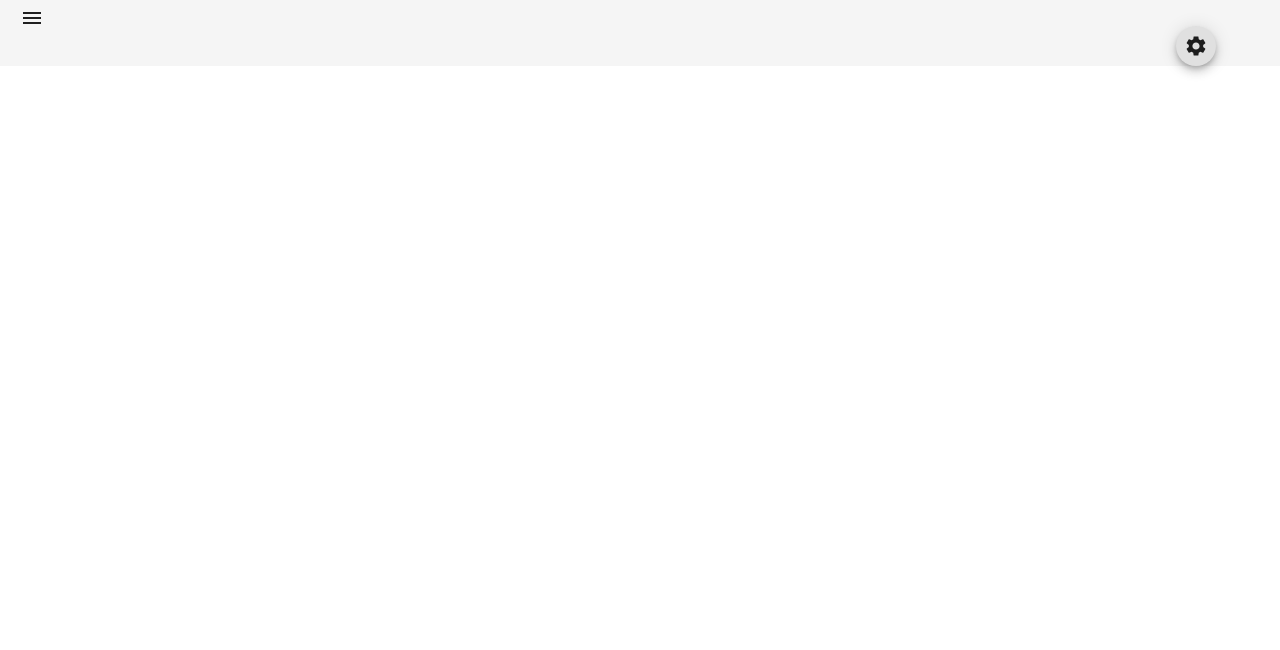
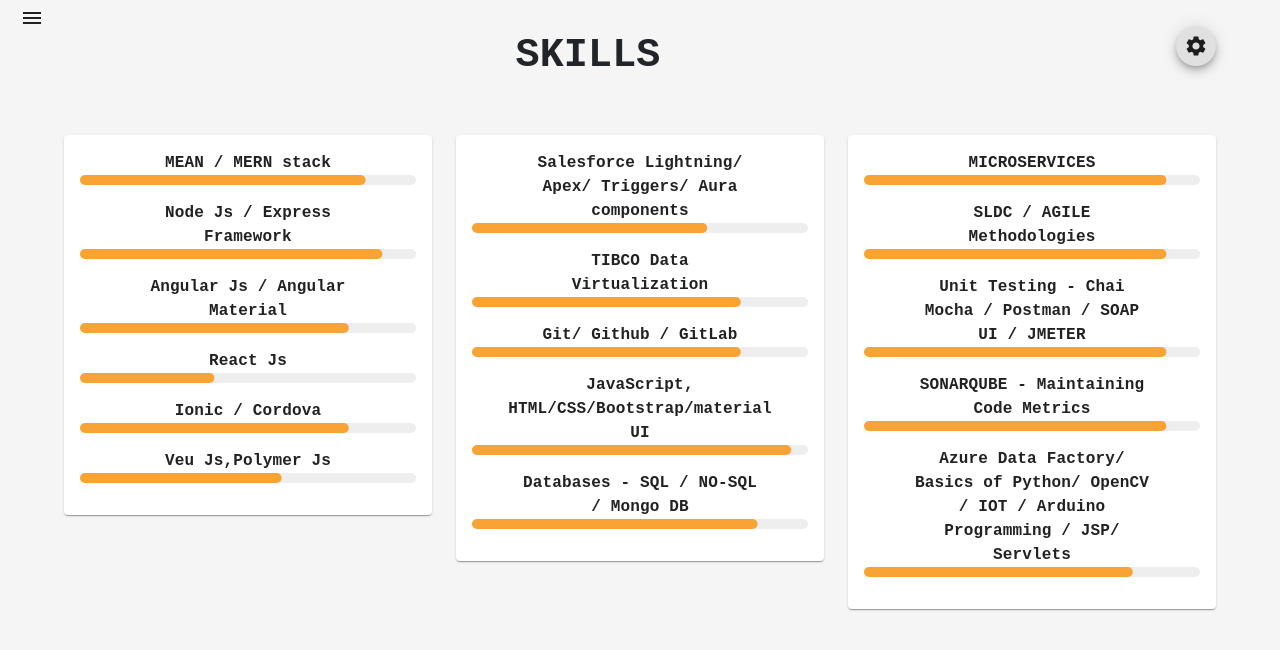
Before and after one commit to SubhasisChakrabortykiit/chaksta, a React (Create React App) app: page /Skills in a window 1280 px wide. Shown: the top 650 px of the page. Built offline with nearby package versions, Linux system fonts and the light colour scheme.

Commit message:
added skills and css fixes

```diff
--- a/src/globals/bengaliConstant.js
+++ b/src/globals/bengaliConstant.js
@@ -12,7 +12,7 @@
     JOB_PROFILE:'MEAN / MERN বিকাশকারী, ডেটা ইঞ্জিনিয়ার',
     JOB_COMPANIES: 'পিডব্লিউসি ইন্ডিয়া, প্রাক্তন এল অ্যান্ড টি প্রযুক্তি পরিষেবা',
     UNIVERSITY_AND_HIGHEST_QUALIFCATION: 'বিটেক সিএসই, কেআইআইটি বিশ্ববিদ্যালয়',
-    CONTACT_INFORMATION: 'www.chaksta.com, মোবি: +91 7777777777'
+    CONTACT_INFORMATION: 'www.chaksta.com'
 }
 
 export default benConstants;
--- a/src/globals/englishConstant.js
+++ b/src/globals/englishConstant.js
@@ -5,16 +5,21 @@
     NAVIGATION_ITEMS: [
         { 'title': 'Card', 'logo_path': 'sss', 'path' : '/', 'component' : 'Home' },
         { 'title': 'Work Experience', 'logo_path': 'sss', 'path': '/WorkExp', 'component':'WorkExp' },
-        { 'title': 'Technical Skills', 'logo_path': 'sss', 'path': '/' },
+        { 'title': 'Skills', 'logo_path': 'sss', 'path': '/Skills', 'component':'Skills' },
         { 'title': 'Certificates', 'logo_path': 'sss', 'path': '/'  },
         { 'title': 'Interests', 'logo_path': 'sss', 'path': '/'  },
         { 'title': 'Quotes', 'logo_path': 'sss', 'path': '/'  },
         { 'title': 'Contact', 'logo_path': 'sss', 'path': '/'  }
     ],
+    PAGE_TITLES: {
+            PAGE_1: '',
+            PAGE_2: 'Work Experience',
+            PAGE_3: 'SKILLS'
+        },
     JOB_PROFILE: 'MEAN/MERN Developer, Data Engineer',
     JOB_COMPANIES: 'PwC India, Ex L&T Technology Services',
     UNIVERSITY_AND_HIGHEST_QUALIFCATION: 'B.Tech CSE, KIIT University',
-    CONTACT_INFORMATION: 'www.chaksta.com, Mob: +91 7777777777',
+    CONTACT_INFORMATION: 'www.chaksta.com',
     WORK_EXPERIENCE: [
         {
             company: 'pwc',
@@ -33,7 +38,79 @@
             location: 'Mysore, IN'
         }
     ],
-    WORK_EXPIRIENCE_PHRASE: 'of experience as a MEAN/MERN Stack developer and Data engineer in LTTS and PwC with expertise in Angular 2+, NodeJs,Salesforce Lightning, TIBCO data virtulization, ADF projects with quality code measures and following AGILE methodology'
+    WORK_EXPIRIENCE_PHRASE: 'of experience as a MEAN/MERN Stack developer and Data engineer in LTTS and PwC with expertise in Angular 2+, NodeJs,Salesforce Lightning, TIBCO data virtulization, ADF projects with quality code measures and following AGILE methodology',
+    SKILLS : {
+        SKILL_SET_1 : [ // RATE OUT OF 100
+            {
+                SKILL: 'MEAN / MERN stack',
+                RATE: '85'
+            },
+            {
+                SKILL: 'Node Js / Express Framework',
+                RATE: '90'
+            },
+            {
+                SKILL: 'Angular Js / Angular Material',
+                RATE: '80'
+            },
+            {
+                SKILL: 'React Js',
+                RATE: '40'
+            },
+            {
+                SKILL: 'Ionic / Cordova',
+                RATE: '80'
+            },
+            {
+                SKILL: 'Veu Js,Polymer Js',
+                RATE: '60'
+            }
+        ],
+        SKILL_SET_2 : [ // RATE OUT OF 100
+            {
+                SKILL: 'Salesforce Lightning/ Apex/ Triggers/ Aura components',
+                RATE: '70'
+            },
+            {
+                SKILL: 'TIBCO Data Virtualization',
+                RATE: '80'
+            },
+            {
+                SKILL: 'Git/ Github / GitLab',
+                RATE: '80'
+            },
+            {
+                SKILL: 'JavaScript, HTML/CSS/Bootstrap/material UI',
+                RATE: '95'
+            },
+            {
+                SKILL: 'Databases - SQL / NO-SQL / Mongo DB',
+                RATE: '85'
+            }
+        ],
+        SKILL_SET_3 : [ // RATE OUT OF 100
+            {
+                SKILL: 'MICROSERVICES',
+                RATE: '90'
+            },
+            {
+                SKILL: 'SLDC / AGILE Methodologies',
+                RATE: '90'
+            },
+            {
+                SKILL: 'Unit Testing -  Chai Mocha / Postman / SOAP UI / JMETER',
+                RATE: '90'
+            },
+            {
+                SKILL: 'SONARQUBE -  Maintaining Code Metrics',
+                RATE: '90'
+            },
+            {
+                SKILL: 'Azure Data Factory/ Basics of Python/ OpenCV / IOT / Arduino Programming / JSP/ Servlets',
+                RATE: '80'
+            },
+        ]
+    }
 }
 
 export default enConstants;
--- a/src/index.css
+++ b/src/index.css
@@ -5,6 +5,7 @@
     sans-serif;
   -webkit-font-smoothing: antialiased;
   -moz-osx-font-smoothing: grayscale;
+  background-color: whitesmoke;
 }
 
 code {
--- a/src/pages/Dashboard/Dashboard.css
+++ b/src/pages/Dashboard/Dashboard.css
@@ -1,3 +1,6 @@
+:root {
+    --FONT-FAMILY: 'Ink Free','Copperplate Gothic Light','Courier New' , monospace;
+  }
 .container {
     margin: 0;
     padding: 0;
@@ -7,7 +10,7 @@
 
 .display-view {
     max-height: 100vh;
-    background-color: whitesmoke;
+    /* background-color: whitesmoke; */
     float: right;
     width: 100%;
 }
--- a/src/pages/Dashboard/Dashboard.js
+++ b/src/pages/Dashboard/Dashboard.js
@@ -5,6 +5,7 @@
 import TemporaryDrawer from '../Drawer/Drawer';
 import Home from '../Home/Home';
 import WorkExp from "../WorkExperience/WorkExp";
+import Skills from "../Skills/Skills";
 
 import { BrowserRouter as Router, Switch, Route } from 'react-router-dom';
 function Dashboard() {
@@ -20,9 +21,10 @@
                     {/* <Router> */}
                         <div className="App">
                             <Switch>
-                                <Route path="/" exact component={Home} />
-                                <Route path="/WorkExp" component={WorkExp} />
-                                <Route path="/TempDrawer" component={TemporaryDrawer} />
+                                <Route path="/" exact component={ Home } />
+                                <Route path="/WorkExp" component={ WorkExp } />
+                                <Route path="/TempDrawer" component={ TemporaryDrawer } />
+                                <Route path="/Skills" component={ Skills } />
                             </Switch>
                         </div>
                     {/* </Router> */}
--- a/src/pages/Home/Home.css
+++ b/src/pages/Home/Home.css
@@ -3,7 +3,7 @@
   display: block;
   position: relative;
   font-size: 5vh;
-  font-family: 'Courier New', Courier, monospace;
+  font-family: var(---FONT-FAMILY);
   padding-left:15%;
   line-height: 4mm;
   font-weight: bolder;
--- /dev/null
+++ b/src/pages/Skills/Skills.css
@@ -0,0 +1,30 @@
+.container {
+  margin: 0;
+  padding: 0;
+  max-width: inherit;
+  /* max-height: inherit; */
+}
+
+  .page-title span{
+    font-size: -webkit-xxx-large;
+    align-items: center;
+    display: flex;
+    justify-content: center;
+    font-family: var(--FONT-FAMILY);
+    font-weight: bold;
+    z-index: 1;
+    width: 60%;
+    margin-right: auto;
+    margin-left: auto;
+    margin-top: 2%;
+    margin-bottom: 2%;
+  }
+
+  .page-content {
+    margin-right: 5%;
+    margin-left: 5%;
+  }
+
+  .skill-items{
+    margin-bottom: 2vh;
+  }
--- /dev/null
+++ b/src/pages/Skills/Skills.js
@@ -0,0 +1,95 @@
+import React from 'react';
+import { makeStyles, withStyles } from '@material-ui/core/styles';
+import { Container, Row, Col } from "react-bootstrap";
+import './Skills.css';
+import enConstants from "../../globals/englishConstant";
+import Paper from '@material-ui/core/Paper';
+import Grid from '@material-ui/core/Grid';
+import Typography from '@material-ui/core/Typography';
+import LinearProgress from '@material-ui/core/LinearProgress';
+
+const useStyles = makeStyles((theme) => ({
+    root: {
+        flexGrow: 1,
+    },
+    paper: {
+        padding: theme.spacing(2),
+        textAlign: 'center',
+        // color: theme.palette.text.secondary,
+    },
+}));
+
+const BorderLinearProgress = withStyles((theme) => ({
+    root: {
+        height: 10,
+        borderRadius: 5,
+    },
+    colorPrimary: {
+        backgroundColor: theme.palette.grey[theme.palette.type === 'light' ? 200 : 700],
+    },
+    bar: {
+        borderRadius: 5,
+        backgroundColor: '#f8a333',
+    },
+}))(LinearProgress);
+
+let GLOBALS = enConstants;
+
+
+export default function Skills() {
+    const classes = useStyles();
+    let items_1 = GLOBALS.SKILLS.SKILL_SET_1;
+    let itemList_1 = [];
+    items_1.forEach((item, index) => {
+        itemList_1.push( <div className='skill-items'>
+            <Typography>
+                <span style={{ fontSize: '1em' }}>{ item.SKILL }</span>
+            </Typography>
+            <BorderLinearProgress variant="determinate" value={ item.RATE } />
+        </div>)
+    });
+    let items_2 = GLOBALS.SKILLS.SKILL_SET_2;
+    let itemList_2 = [];
+    items_2.forEach((item, index) => {
+        itemList_2.push( <div className='skill-items'>
+            <Typography>
+                <span style={{ fontSize: '1em' }}>{ item.SKILL }</span>
+            </Typography>
+            <BorderLinearProgress variant="determinate" value={ item.RATE } />
+        </div>)
+    });
+    let items_3 = GLOBALS.SKILLS.SKILL_SET_3;
+    let itemList_3 = [];
+    items_3.forEach((item, index) => {
+        itemList_3.push( <div className='skill-items'>
+            <Typography>
+                <span style={{ fontSize: '1em' }}>{ item.SKILL }</span>
+            </Typography>
+            <BorderLinearProgress variant="determinate" value={ item.RATE } />
+        </div>)
+    });
+
+    return (
+        <Container>
+            <div className="page-title">
+                <Typography>
+                    <span style={{ fontSize: '2.5em' }}>{GLOBALS.PAGE_TITLES.PAGE_3}</span><br />
+                </Typography>
+            </div>
+            {/* {classes.root}  */}
+            <div className='page-content'>
+                <Grid container spacing={3}>
+                    <Grid item xs>
+                        <Paper className={classes.paper}> { itemList_1 } </Paper>
+                    </Grid>
+                    <Grid item xs>
+                        <Paper className={classes.paper}> { itemList_2 } </Paper>
+                    </Grid>
+                    <Grid item xs>
+                        <Paper className={classes.paper}> { itemList_3 } </Paper>
+                    </Grid>
+                </Grid>
+            </div>
+        </Container>
+    );
+}
--- a/src/pages/WorkExperience/WorkExp.css
+++ b/src/pages/WorkExperience/WorkExp.css
@@ -2,14 +2,14 @@
   margin: 0;
   padding: 0;
   max-width: inherit;
-  /* height: 100vh; */
+  /* max-height: inherit; */
 }
 .details {
     margin: auto;
     display: block;
     position: relative;
     font-size: 5vh;
-    font-family: 'Courier New', Courier, monospace;
+    font-family: var(--FONT-FAMILY);
     padding-left:15%;
     line-height: 5mm;
     font-weight: bolder;
@@ -20,10 +20,10 @@
   }
 
   .stepper .MuiTypography-body1 {
-      font-family: 'Courier New', Courier, monospace;
+    font-family: var(--FONT-FAMILY);
   }
   .stepper .MuiTypography-body2  {
-    font-family: 'Courier New', Courier, monospace;
+    font-family: var(--FONT-FAMILY);
   }
   .stepper .MuiPaper-root {
     background-color: inherit;
@@ -74,12 +74,14 @@
     align-items: center;
     display: flex;
     justify-content: center;
-    font-family: 'Courier New', Courier, monospace;
+    font-family: var(--FONT-FAMILY);
     font-weight: bold;
     z-index: 1;
-    width: 70%;
+    width: 60%;
     margin-right: auto;
     margin-left: auto;
+    margin-top: 2%;
+    margin-bottom: 2%;
   }
 
   .page-content span{
@@ -87,7 +89,7 @@
     align-items: center;
     display: flex;
     justify-content: center;
-    font-family: 'Courier New', Courier, monospace;
+    font-family: var(--FONT-FAMILY);
     font-weight: bold;
     z-index: 1;
     width: 70%;
```
Also changed, not shown: src/pages/Drawer/Drawer.css (+10 -3 lines), src/pages/Drawer/Drawer.js (+5 -5 lines), src/pages/WorkExperience/WorkExp.js (+3 -4 lines), 1 other file (tests, documents, lock files or other folders).
